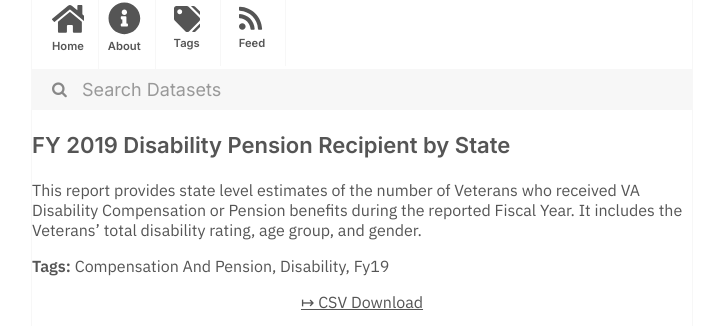
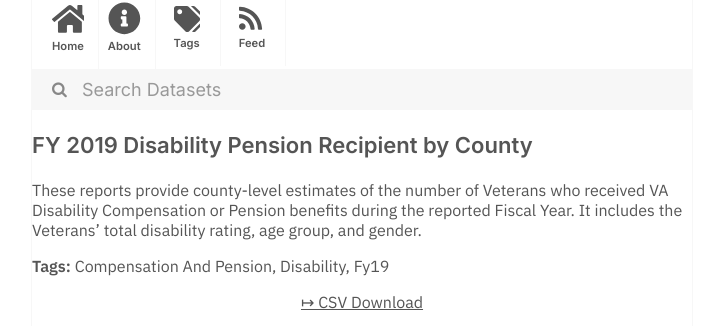
Before and after one commit to dayda-entities/department-of-veterans-affairs, a Jekyll site: the page built from _posts/2021-03-27-fy-2019-disability-pension-rec.md, in a window 1280 px wide. Shown: the part 216-542 px from the top of the page, without its empty margins (278-998 px from the left). Built offline with Jekyll 4.4.1, drawn with Linux system fonts in a browser that asks for light colours.

```diff
--- a/_posts/2021-03-27-fy-2019-disability-pension-rec.md
+++ b/_posts/2021-03-27-fy-2019-disability-pension-rec.md
@@ -1,7 +1,7 @@
 ---
-title: FY 2019 Disability Pension Recipient by State
-created: '2021-03-27T06:17:38.475050'
-modified: '2021-04-21T21:05:48.670850'
+title: FY 2019 Disability Pension Recipient by County
+created: '2021-03-27T06:16:02.787694'
+modified: '2021-04-21T20:54:36.304135'
 state: active
 type: dataset
 tags:
@@ -9,9 +9,9 @@ tags:
   - Disability
   - Fy19
 groups: []
-csv_url: 'https://www.data.va.gov/api/views/uq82-m9cd/rows.csv?accessType=DOWNLOAD'
-json_url: 'https://www.data.va.gov/api/views/uq82-m9cd/rows.json?accessType=DOWNLOAD'
+csv_url: 'https://www.data.va.gov/api/views/k42f-3ku6/rows.csv?accessType=DOWNLOAD'
+json_url: 'https://www.data.va.gov/api/views/k42f-3ku6/rows.json?accessType=DOWNLOAD'
 layout: post
 
 ---
-This report provides state level estimates of the number of Veterans who received VA Disability Compensation or Pension benefits during the reported Fiscal Year.  It includes the Veterans’ total disability rating, age group, and gender.
+These reports provide county-level estimates of the number of Veterans who received VA Disability Compensation or Pension benefits during the reported Fiscal Year.  It includes the Veterans’ total disability rating, age group, and gender.
```
